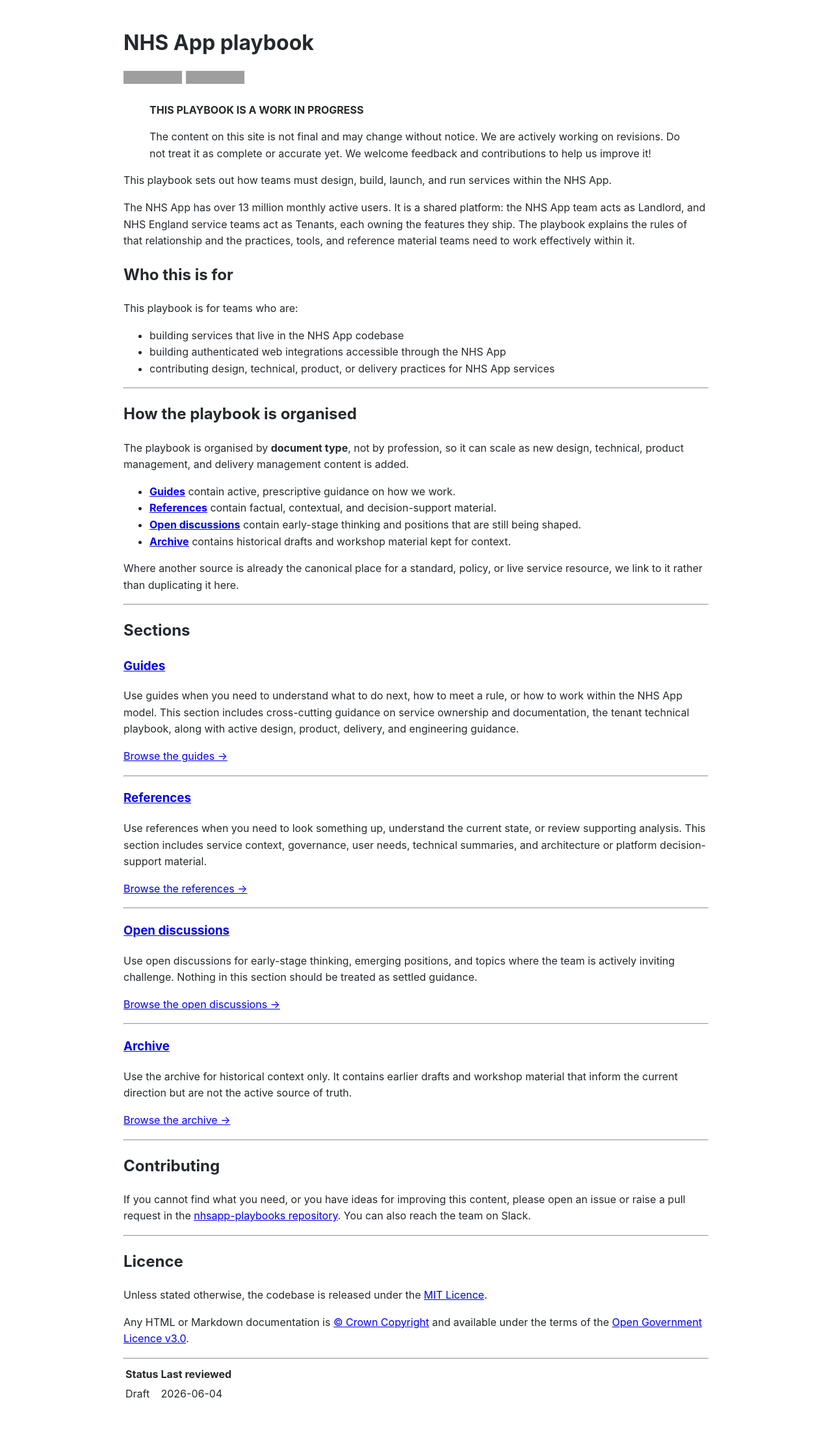
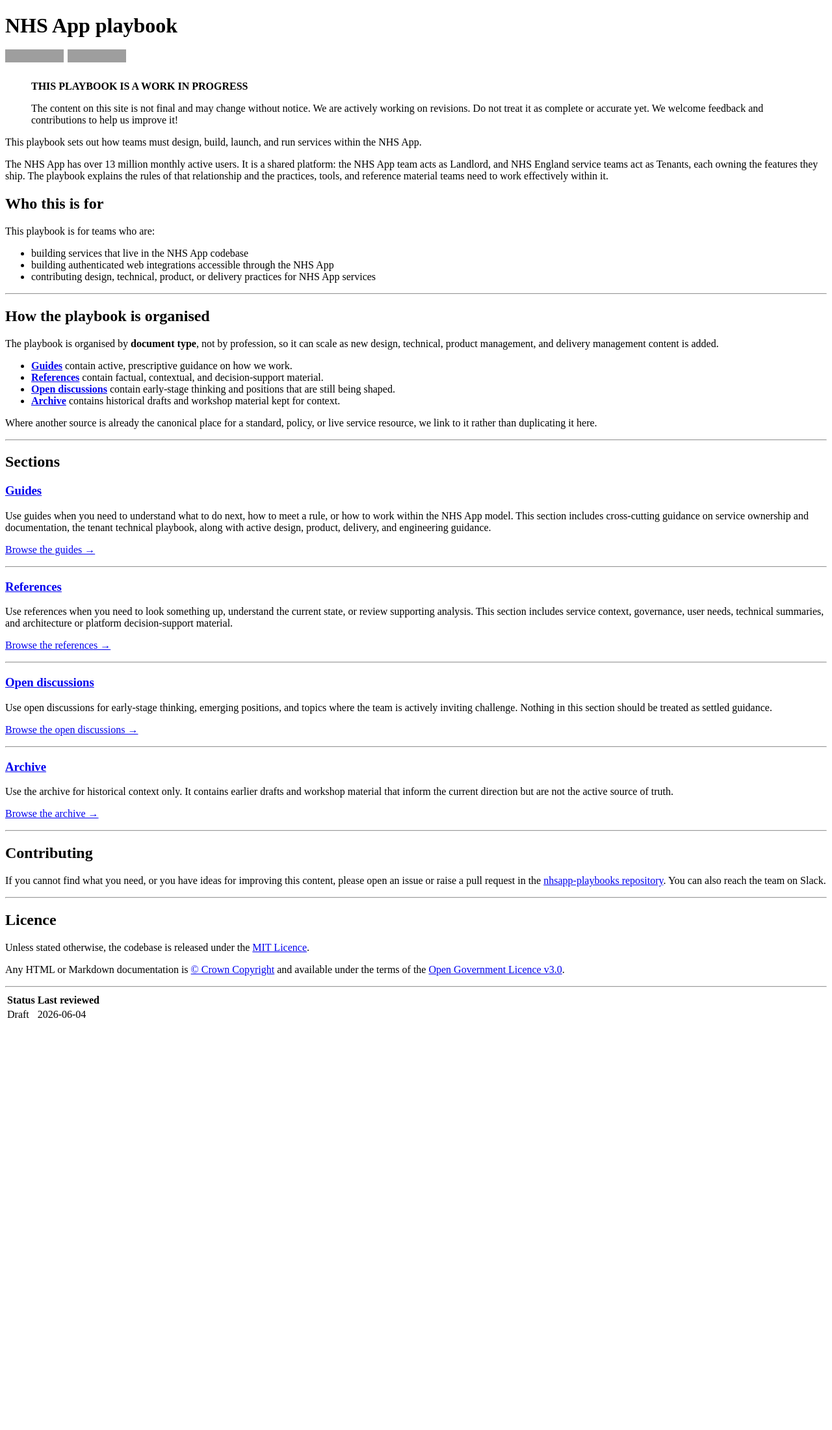
Before and after one commit to michaelgallagher/playbook-test, a Jekyll site: the page built from index.md, in a window 1280 px wide. Shown: the whole page at 65% size. Built offline with Jekyll 4.4.1, drawn with Linux system fonts in a browser that asks for light colours; after the commit the page ends 1581 px from its top, so only the background shows below that; grey boxes are pictures that could not be loaded.

Commit message:
remove excess styles

```diff
--- a/_layouts/default.html
+++ b/_layouts/default.html
@@ -5,14 +5,6 @@
   <meta name="viewport" content="width=device-width, initial-scale=1.0">
   <title>{{ page.title | default: site.title }}</title>
   <style>
-    body {
-      font-family: -apple-system, BlinkMacSystemFont, "Segoe UI", Helvetica, Arial, sans-serif;
-      max-width: 900px;
-      margin: 40px auto;
-      padding: 0 20px;
-      color: #24292e;
-      line-height: 1.6;
-    }
     .page-meta {
       display: flex;
       gap: 6px;
```
